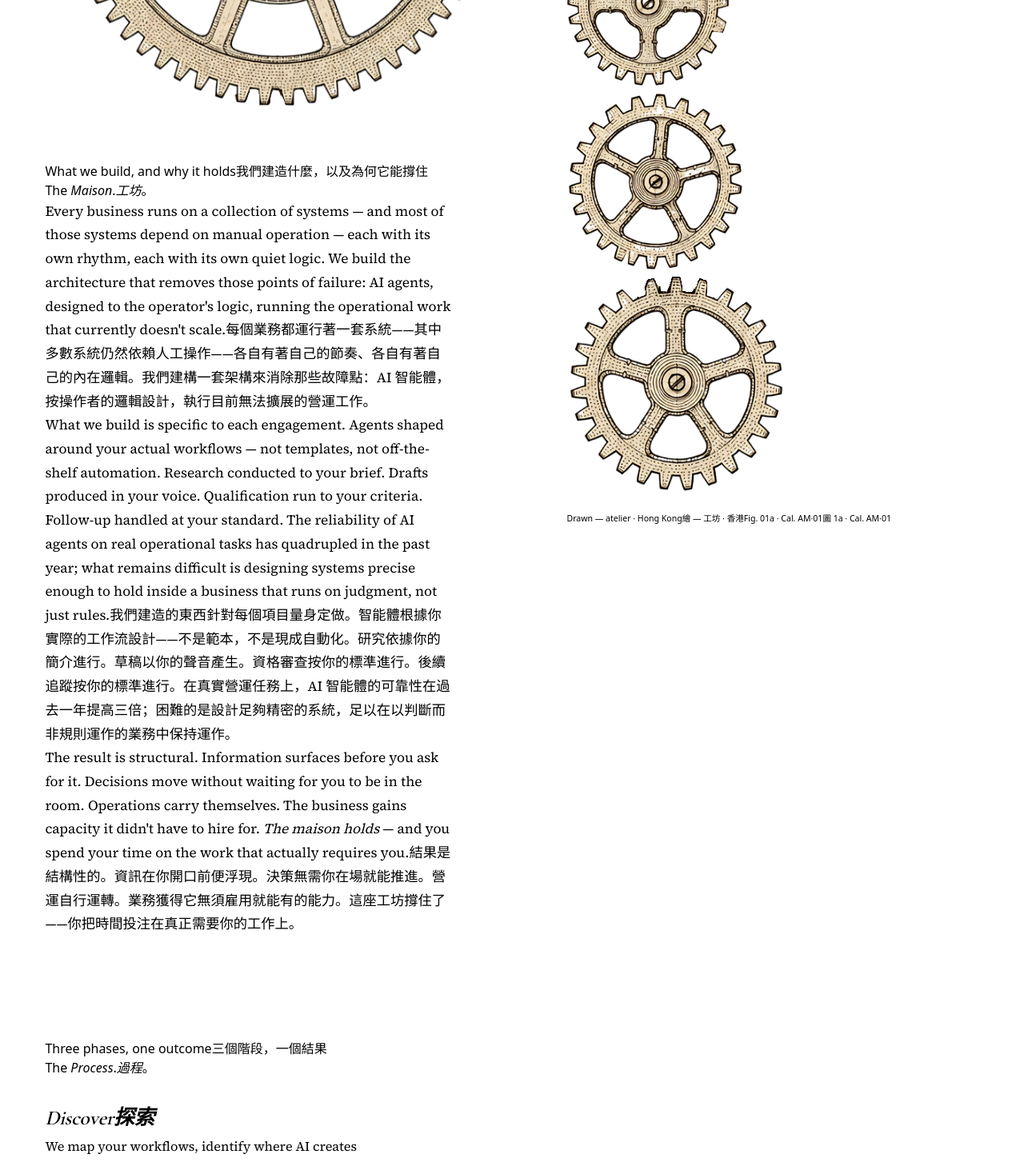
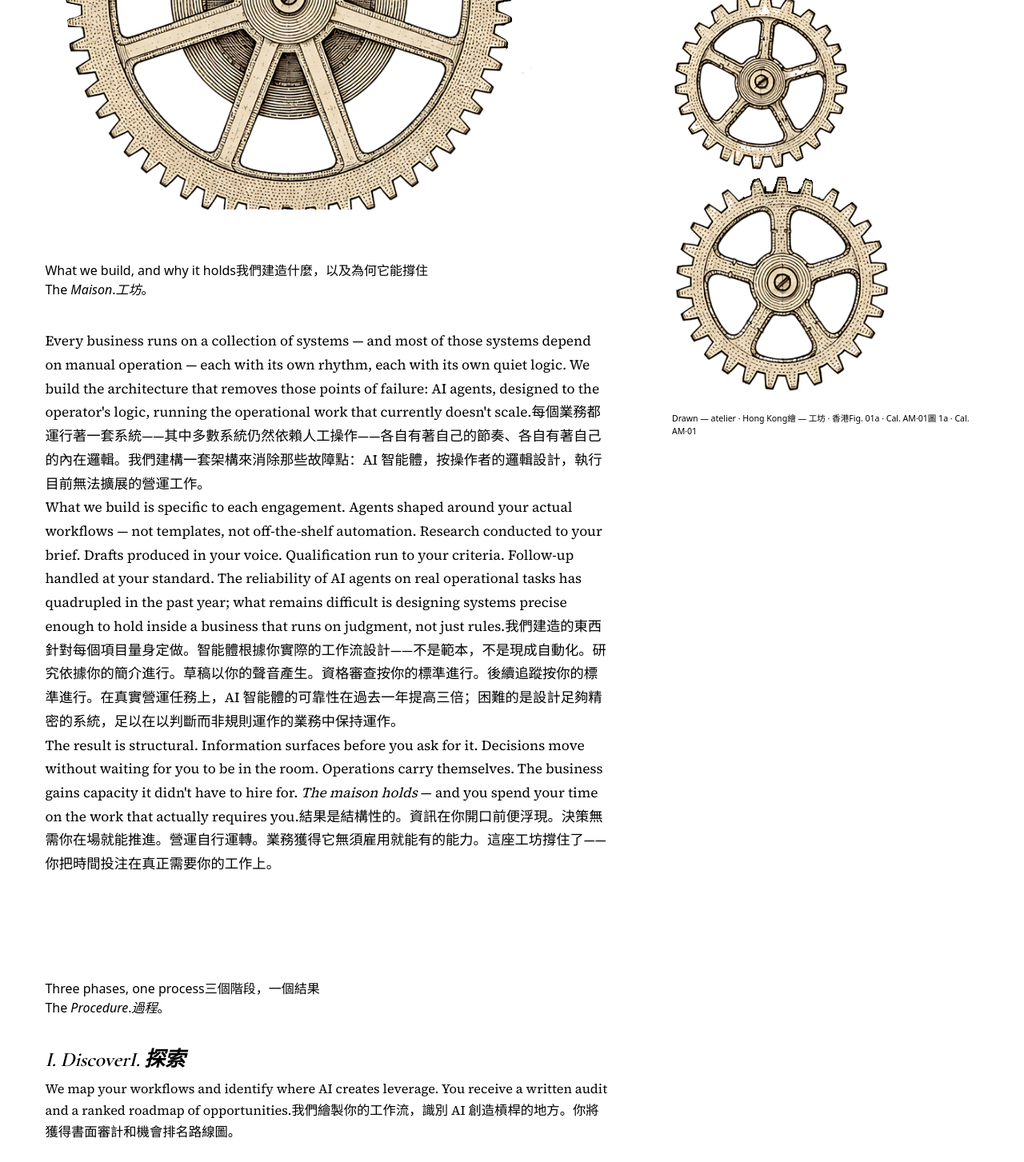
Before and after one commit to agenticmaison/agentic-maison-web, a Next.js app: page /en/ in a window 1280 px wide. Shown: the part 1330-2783 px from the top of the page at 80% size. Built offline with nearby package versions, Linux system fonts and the light colour scheme.

Commit message:
update site layout

```diff
--- a/src/app/[locale]/page.tsx
+++ b/src/app/[locale]/page.tsx
@@ -45,18 +45,18 @@ export default async function Home({
             {/* ── Hero ────────────────────────────────────────────── */}
             <div
               className={
-                'pt-[clamp(4.5rem,11vh,9rem)] px-[clamp(1.5rem,3vw,3rem)] pb-[clamp(3rem,6vw,5rem)] min-h-[90vh] max-[980px]:min-h-0 ' +
+                'pt-[clamp(4.5rem,20vh,15rem)] px-[clamp(1.5rem,3vw,3rem)] pb-[clamp(3rem,6vw,5rem)] min-h-[90vh] max-[980px]:min-h-0' +
                 'border-b border-rule grid content-start gap-[clamp(3rem,5.5vw,4.5rem)] header-offset'
               }
               data-section="hero"
             >
-              <h1 className="font-display font-semibold text-[clamp(1.1rem,5.2vw,3.2rem)] min-[981px]:text-[clamp(2.6rem,4.6vw,5rem)] leading-[1.08] tracking-[-0.022em] m-0 [&_em]:italic [&_em]:font-bold [&_em]:text-brass">
+              <h1 className="font-display font-semibold text-[clamp(1.1rem,7vw,5rem)] min-[981px]:text-[clamp(2.6rem,4.6vw,5rem)] leading-[1.08] tracking-[-0.022em] m-0 [&_em]:italic [&_em]:font-bold [&_em]:text-brass">
                 <span lang="en" className="block">
                   <span className="block whitespace-nowrap">
                     Systems for the routine.
                   </span>
                   <span className="block whitespace-nowrap">
-                    <em>Agents for the extraordinary.</em>
+                    <em>Agents for the mind.</em>
                   </span>
                 </span>
                 <span lang="zh" className="block">
@@ -127,7 +127,7 @@ export default async function Home({
 
             {/* ── About (The Maison) ─────────────────────────────── */}
             <div
-              className="px-[clamp(1.5rem,3vw,3rem)] py-[clamp(2.5rem,5vw,4rem)] min-h-[110vh] max-[980px]:min-h-0 border-b border-rule max-[980px]:border-b header-offset"
+              className="px-[clamp(1.5rem,3vw,3rem)] py-[clamp(2.5rem,5vw,4rem)] pb-[clamp(2.5rem,5vw,6rem)] max-[980px]:min-h-0 border-b border-rule max-[980px]:border-b header-offset"
               id="maison"
               data-section="about"
             >
@@ -135,7 +135,7 @@ export default async function Home({
                 <span lang="en">What we build, and why it holds</span>
                 <span lang="zh">我們建造什麼，以及為何它能撐住</span>
               </span>
-              <h2 className="section-h2 section-h2--about text-ink">
+              <h2 className="section-h2 text-ink mb-[clamp(1.5rem,3vw,3rem)]">
                 <span lang="en">
                   The <em>Maison</em>.
                 </span>
@@ -143,7 +143,7 @@ export default async function Home({
                   <em>工坊</em>。
                 </span>
               </h2>
-              <div className="opening-prose max-w-[56ch] font-body text-[clamp(1.08rem,1.25vw,1.18rem)] leading-[1.72] text-ink [&_p]:m-0 [&_p]:mb-[1.15em] [&_p:last-child]:mb-0 [&_em]:text-brass-2 [&_em]:italic">
+              <div className="opening-prose font-body text-[clamp(1.08rem,1.25vw,1.18rem)] leading-[1.72] text-ink [&_p]:m-0 [&_p]:mb-[1.15em] [&_p:last-child]:mb-0 [&_em]:text-brass-2 [&_em]:italic">
                 <p className="lead">
                   <span lang="en">
                     Every business runs on a collection of systems — and most of
@@ -198,38 +198,37 @@ export default async function Home({
               data-section="process"
             >
               <span className="section-index">
-                <span lang="en">Three phases, one outcome</span>
+                <span lang="en">Three phases, one process</span>
                 <span lang="zh">三個階段，一個結果</span>
               </span>
-              <h2 className="section-h2 mb-[clamp(1.5rem,3vw,2.25rem)] text-ink">
+              <h2 className="section-h2 mb-[clamp(1.5rem,3vw,3rem)] text-ink">
                 <span lang="en">
-                  The <em>Process</em>.
+                  The <em>Procedure</em>.
                 </span>
                 <span lang="zh">
                   <em>過程</em>。
                 </span>
               </h2>
-              <div className="grid gap-[clamp(2rem,4vw,3rem)] max-w-[56ch]">
+              <div className="grid gap-[clamp(2rem,4vw,3rem)]">
                 {/* Discover */}
                 <div className="grid gap-[0.5rem]">
                   <h3 className="font-display font-semibold text-[clamp(1.35rem,2vw,1.65rem)] leading-[1.15] tracking-[-0.01em] m-0 text-ink">
                     <span lang="en">
-                      <em className="text-brass italic">Discover</em>
+                      <em className="text-brass italic">I. Discover</em>
                     </span>
                     <span lang="zh">
-                      <em className="text-brass italic">探索</em>
+                      <em className="text-brass italic">I. 探索</em>
                     </span>
                   </h3>
-                  <p className="font-body text-[clamp(1.02rem,1.15vw,1.12rem)] leading-[1.68] text-ink-2 m-0 max-w-[52ch]">
+                  <p className="font-body text-[clamp(1.02rem,1.15vw,1.12rem)] leading-[1.68] text-ink-2 m-0">
                     <span lang="en">
-                      We map your workflows, identify where AI creates leverage,
-                      and propose a pilot. You receive a written audit and a
-                      ranked roadmap of opportunities, whether or not you decide
-                      to continue.
+                      We map your workflows and identify where AI creates
+                      leverage. You receive a written audit and a ranked roadmap
+                      of opportunities.
                     </span>
                     <span lang="zh">
                       我們繪製你的工作流，識別 AI
-                      創造槓桿的地方，並提出試點建議。你將獲得書面審計——機會排名路線圖——無論你是否決定繼續。
+                      創造槓桿的地方。你將獲得書面審計和機會排名路線圖。
                     </span>
                   </p>
                 </div>
@@ -237,20 +236,19 @@ export default async function Home({
                 <div className="grid gap-[0.5rem]">
                   <h3 className="font-display font-semibold text-[clamp(1.35rem,2vw,1.65rem)] leading-[1.15] tracking-[-0.01em] m-0 text-ink">
                     <span lang="en">
-                      <em className="text-brass italic">Pilot</em>
+                      <em className="text-brass italic">II. Run</em>
                     </span>
                     <span lang="zh">
-                      <em className="text-brass italic">試點</em>
+                      <em className="text-brass italic">II. 運行</em>
                     </span>
                   </h3>
-                  <p className="font-body text-[clamp(1.02rem,1.15vw,1.12rem)] leading-[1.68] text-ink-2 m-0 max-w-[52ch]">
+                  <p className="font-body text-[clamp(1.02rem,1.15vw,1.12rem)] leading-[1.68] text-ink-2 m-0">
                     <span lang="en">
-                      We build and run one workflow end-to-end. Your team uses
-                      it in production. We measure the outcome, iterate based on
-                      what happens, and you decide whether to scale.
+                      We build and run one workflow end-to-end. The outcome is
+                      measured and iterated based on what happens.
                     </span>
                     <span lang="zh">
-                      我們端到端構建並運行一個工作流。你的團隊在生產環境中使用它。我們衡量結果，根據實際情況進行迭代，你決定是否擴展。
+                      我們端到端構建並運行一個工作流。結果被衡量，我們根據實際情況迭代。
                     </span>
                   </p>
                 </div>
@@ -258,70 +256,29 @@ export default async function Home({
                 <div className="grid gap-[0.5rem]">
                   <h3 className="font-display font-semibold text-[clamp(1.35rem,2vw,1.65rem)] leading-[1.15] tracking-[-0.01em] m-0 text-ink">
                     <span lang="en">
-                      <em className="text-brass italic">Orchestrate</em>
+                      <em className="text-brass italic">III. Scale</em>
                     </span>
                     <span lang="zh">
-                      <em className="text-brass italic">協調</em>
+                      <em className="text-brass italic">III. 擴展</em>
                     </span>
                   </h3>
-                  <p className="font-body text-[clamp(1.02rem,1.15vw,1.12rem)] leading-[1.68] text-ink-2 m-0 max-w-[52ch]">
+                  <p className="font-body text-[clamp(1.02rem,1.15vw,1.12rem)] leading-[1.68] text-ink-2 m-0">
                     <span lang="en">
-                      We operate your agents on retainer. We monitor them, tune
-                      them monthly, and surface new automation opportunities
-                      from what actually happens in production.
+                      Agents are operated at scale through a multi-agentic
+                      orchestration workflow. We monitor them, tune them, and
+                      surface new automation opportunities.
                     </span>
                     <span lang="zh">
-                      我們在顧問基礎上運行你的智能體。我們監控它們，每月調整，並根據生產環境中發生的實際情況提出新的自動化機會。
+                      我們在顧問基礎上運行你的智能體。我們監控它們，調整它們，並提出新的自動化機會。
                     </span>
                   </p>
                 </div>
               </div>
             </div>
 
-            {/* ── Other Work ─────────────────────────────────────── */}
-            <div
-              className="px-[clamp(1.5rem,3vw,3rem)] py-[clamp(2rem,4vw,3rem)] border-b border-rule max-[980px]:border-b header-offset"
-              id="other-work"
-              data-section="other-work"
-            >
-              <span className="section-index">
-                <span lang="en">When the business needs more than systems</span>
-                <span lang="zh">當業務需要超越系統</span>
-              </span>
-              <h2 className="section-h2 mb-[clamp(1rem,2vw,1.5rem)] text-ink text-[clamp(1.6rem,3.2vw,2.6rem)]">
-                <span lang="en">
-                  Other <em>Work</em>.
-                </span>
-                <span lang="zh">
-                  其他<em>工作</em>。
-                </span>
-              </h2>
-              <p className="font-body text-[clamp(1.02rem,1.15vw,1.12rem)] leading-[1.68] text-ink-3 m-0 max-w-[52ch]">
-                <span lang="en">
-                  We also design and build bespoke digital experiences — custom
-                  websites, brand systems, and applications — for companies that
-                  demand the same rigor in their digital presence as they do in
-                  their operations. Designed in-house, built with intention,
-                  built to endure.
-                </span>
-                <span lang="zh">
-                  我們還為那些要求數位形象與營運同等嚴謹的公司設計和構建定制數位體驗——自訂網站、品牌系統和應用程式。內部設計、刻意構建、為持久而建。
-                </span>
-              </p>
-              <div className="mt-[clamp(1rem,2vw,1.5rem)]">
-                <Link
-                  className="font-mono text-[0.74rem] tracking-[0.14em] uppercase text-ink border-b border-ink pb-[4px] w-fit inline-flex transition-colors duration-200 hover:text-brass hover:border-brass"
-                  href={localePath(locale, '/digital')}
-                >
-                  <span lang="en">The Digital Practice →</span>
-                  <span lang="zh">數位實踐 →</span>
-                </Link>
-              </div>
-            </div>
-
             {/* ── Journal ────────────────────────────────────────── */}
             <div
-              className="py-[clamp(2.5rem,5vw,4rem)] px-[clamp(1.5rem,3vw,3rem)] header-offset"
+              className="py-[clamp(2.5rem,5vw,4rem)] px-[clamp(1.5rem,3vw,3rem)] border-b border-rule max-[980px]:border-b header-offset"
               id="journal"
               data-section="journal"
             >
@@ -371,6 +328,45 @@ export default async function Home({
                   </Link>
                 ))}
               </div>
+            </div>
+
+            {/* ── Other Work ─────────────────────────────────────── */}
+            <div
+              className="px-[clamp(1.5rem,3vw,3rem)] py-[clamp(2rem,4vw,3rem)] header-offset"
+              id="other-work"
+              data-section="other-work"
+            >
+              <h2 className="section-h2 mb-[clamp(1rem,2vw,1.5rem)] text-ink text-[clamp(1.6rem,3.2vw,2.6rem)]">
+                <span lang="en">
+                  Other <em>Work</em>.
+                </span>
+                <span lang="zh">
+                  其他<em>工作</em>。
+                </span>
+              </h2>
+              <p className="font-body text-[clamp(1.02rem,1.15vw,1.12rem)] leading-[1.68] text-balance text-ink-2 m-0">
+                <span lang="en">
+                  We also build{' '}
+                  <Link
+                    className="underline underline-offset-4 decoration-1"
+                    href={localePath(locale, '/digital')}
+                  >
+                    digital experiences
+                  </Link>{' '}
+                  — custom websites, brand systems, and applications.
+                </span>
+                <span lang="zh">
+                  我們還為那些要求數位形象與營運同等嚴謹的公司設計和構建{' '}
+                  <Link
+                    className="underline underline-offset-4 decoration-1"
+                    href={localePath(locale, '/digital')}
+                  >
+                    定制數位體驗
+                  </Link>{' '}
+                  —
+                  自訂網站、品牌系統和應用程式。內部設計、刻意構建、為持久而建。
+                </span>
+              </p>
             </div>
           </div>
 
--- a/src/app/globals.css
+++ b/src/app/globals.css
@@ -764,10 +764,7 @@ textarea.am-input-letter-body {
     @apply italic text-brass font-medium;
   }
   /* About/Maison gets extra bottom margin before its prose (drop cap + lede). */
-  .section-h2--about {
-    @apply mb-[clamp(1.5rem,3vw,2.25rem)];
-  }
-  /* Contact h2 wants full-width (no 22ch cap). */
+
   .section-h2--wide {
     @apply max-w-none;
   }
```
